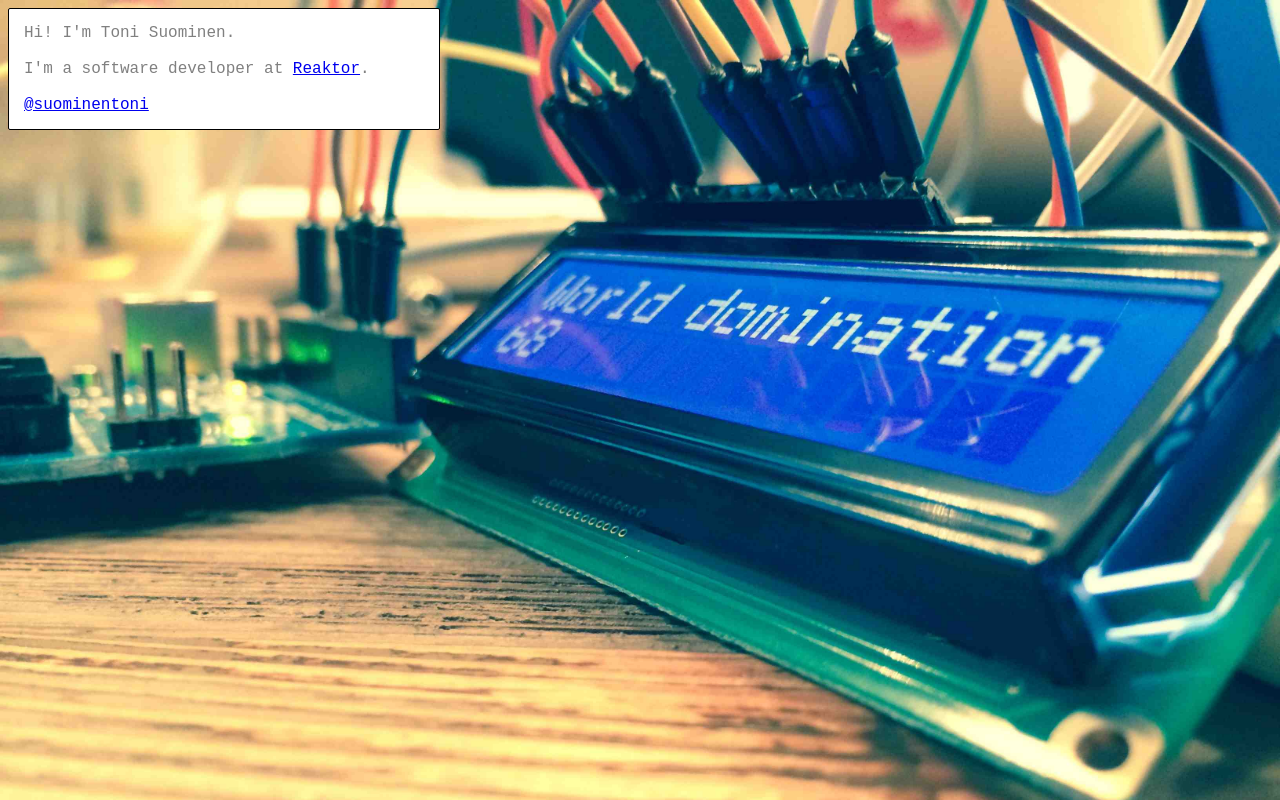
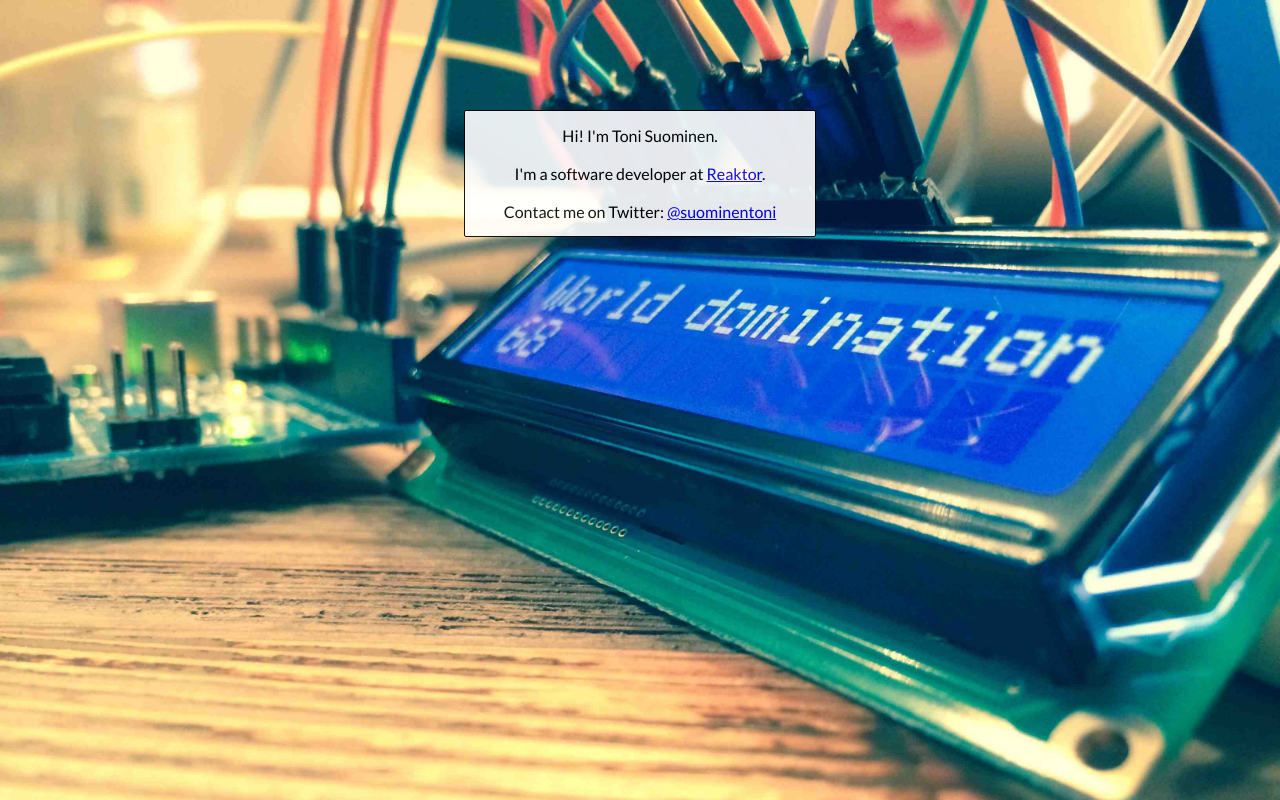
Before and after one commit to suominentoni/suominentoni-web, a website: page public/index.html in a window 1280 px wide. Drawn offline with Linux system fonts and the light colour scheme.

Commit message:
Change font, layout and text a bit

```diff
--- a/public/index.html
+++ b/public/index.html
@@ -5,6 +5,7 @@
         <meta http-equiv="X-UA-Compatible" content="IE=edge">
         <title>Toni Suominen</title>
         <meta name="viewport" content="width=device-width, initial-scale=1.0">
+        <link href='https://fonts.googleapis.com/css?family=Lato' rel='stylesheet' type='text/css'>
         <link href="./main.css" rel="stylesheet">
    </head>
     <body>
@@ -15,7 +16,9 @@
            I'm a software developer at <a href="http://reaktor.com" target="blank">Reaktor</a>.
            </br>
            </br>
-           <a href="http://twitter.com/suominentoni" target="blank">@suominentoni</a>
+           <span>Contact me on Twitter:
+             <a href="http://twitter.com/suominentoni" target="blank">@suominentoni</a>
+           </span>
         </div>
     </body>
 </html>
--- a/public/main.css
+++ b/public/main.css
@@ -1,21 +1,27 @@
 body {
-    font-family: "Courier New";
-    color: gray;
+    font-family: 'Lato', sans-serif;
     background: url("img/world_domination.jpeg") no-repeat;
     background-size: cover;
 }
 .container {
+    opacity: 0.9;
+    margin: 110px auto 0 auto;
     max-height: 200px;
-    max-width: 400px;
+    max-width: 320px;
     padding: 15px;
     background-color: white;
     border: 1px solid black;
     border-radius: 2px;
+    text-align: center;
 }
+
 @media (max-width: 1000px) {
     body {
         background-size: 1030px 770px;
         background-position: 75% 0%;
+    }
+    .container {
+      margin-top: 20px;
     }
 }
 @media (max-width: 500px) {
```
